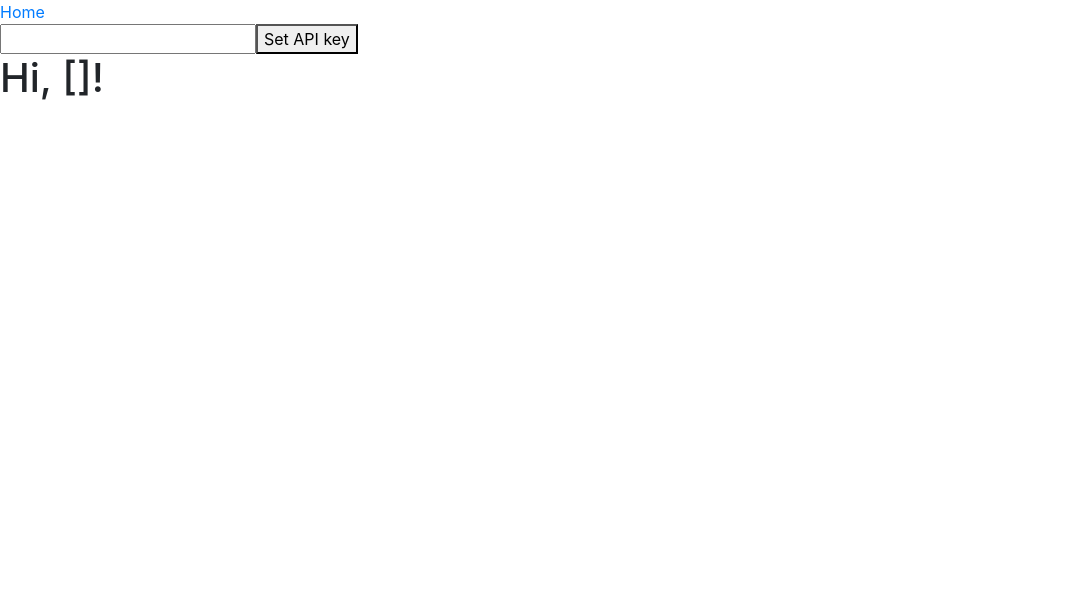
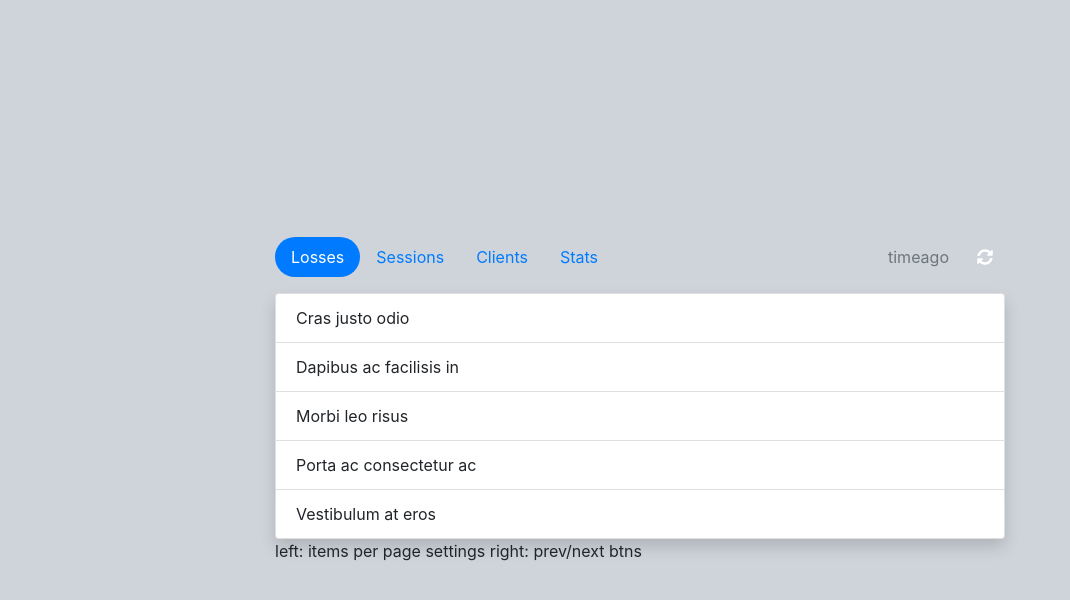
Before and after one commit to juzraai/torn-losers-log, a Vue app: page /#/ in a window 1280 px wide. Shown: the top 600 px of the page, without its empty margins (0-1070 px from the left). Built offline with nearby package versions, Linux system fonts and the light colour scheme.

Commit message:
building UI

```diff
--- a/public/index.html
+++ b/public/index.html
@@ -6,6 +6,9 @@
 	<meta http-equiv="X-UA-Compatible" content="IE=edge">
 	<meta name="viewport" content="width=device-width,initial-scale=1.0">
 	<link rel="icon" href="<%= BASE_URL %>favicon.ico">
+	<link rel="stylesheet" href="https://cdnjs.cloudflare.com/ajax/libs/font-awesome/5.9.0/css/all.min.css"
+		integrity="sha512-q3eWabyZPc1XTCmF+8/LuE1ozpg5xxn7iO89yfSOd5/oKvyqLngoNGsx8jq92Y8eXJ/IRxQbEC+FGSYxtk2oiw=="
+		crossorigin="anonymous" />
 	<title>
 		<%= htmlWebpackPlugin.options.title %>
 	</title>
--- a/src/App.vue
+++ b/src/App.vue
@@ -1,8 +1,52 @@
 <template>
-	<div>
-		<div>
-			<router-link to="/">Home</router-link>
+	<div class="bg-light h-100">
+		<div class="h-100 d-flex flex-column justify-content-center">
+			<div class="container">
+				<div class="row">
+					<div class="col-md-10 col-lg-8 mx-auto my-5">
+						<ul class="mb-3 nav nav-pills">
+							<li
+								class="nav-item"
+								:key="r.path"
+								v-for="r in routes"
+							>
+								<router-link
+									class="nav-link"
+									:class="{ active: r.path == $router.currentRoute.path }"
+									:to="r.path"
+								>{{ r.name }}</router-link>
+							</li>
+							<li class="ml-auto nav-item">
+								<a
+									class="disabled nav-link"
+									href="#"
+								>timeago</a>
+							</li>
+							<li class="nav-item">
+								<a
+									href="#"
+									class="nav-link refresh-button"
+								>
+									<i class="fas fa-sync-alt"></i>
+								</a>
+							</li>
+						</ul>
+						<router-view />
+					</div>
+				</div>
+			</div>
 		</div>
-		<router-view />
 	</div>
 </template>
+
+<script>
+import { routes } from "@/router"
+
+export default {
+	data() {
+		return {
+			routes,
+		};
+	},
+};
+</script>
--- a/src/router/index.js
+++ b/src/router/index.js
@@ -3,12 +3,19 @@ import VueRouter from 'vue-router'
 
 Vue.use(VueRouter)
 
-const routes = [
-	{
-		path: '/',
-		name: 'Home',
-		component: () => import('../views/Home.vue')
+function r(path, name) {
+	return {
+		path,
+		name,
+		component: () => import(`../views/${name}.vue`)
 	}
+}
+
+export const routes = [
+	r('/', 'Losses'),
+	r('/sessions', 'Sessions'),
+	r('/clients', 'Clients'),
+	r('/stats', 'Stats'),
 ]
 
 const router = new VueRouter({
--- a/src/scss/_bootstrap.scss
+++ b/src/scss/_bootstrap.scss
@@ -7,7 +7,7 @@
 //@import "~bootstrap/scss/images";
 //@import "~bootstrap/scss/code";
 @import "~bootstrap/scss/grid";
-@import "~bootstrap/scss/tables";
+//@import "~bootstrap/scss/tables";
 @import "~bootstrap/scss/forms";
 @import "~bootstrap/scss/buttons";
 @import "~bootstrap/scss/transitions";
@@ -25,7 +25,7 @@
 @import "~bootstrap/scss/alert";
 //@import "~bootstrap/scss/progress";
 //@import "~bootstrap/scss/media";
-//@import "~bootstrap/scss/list-group";
+@import "~bootstrap/scss/list-group";
 //@import "~bootstrap/scss/close";
 //@import "~bootstrap/scss/toasts";
 //@import "~bootstrap/scss/modal";
--- a/src/scss/_variables.scss
+++ b/src/scss/_variables.scss
@@ -0,0 +1,11 @@
+$gray-100: #f8f9fa;
+$gray-200: #e9ecef;
+$gray-300: #dee2e6;
+$gray-400: #ced4da;
+$gray-500: #adb5bd;
+$gray-600: #6c757d;
+$gray-700: #495057;
+$gray-800: #343a40;
+$gray-900: #212529;
+
+$light: $gray-400;
--- a/src/scss/style.scss
+++ b/src/scss/style.scss
@@ -1,2 +1,20 @@
 @import "variables";
 @import "bootstrap";
+
+html, body {
+	height: 100%;
+	position: relative;
+}
+
+.list-group {
+	@extend .shadow;
+}
+
+.nav-pills .nav-link {
+	@extend .rounded-pill;
+}
+
+.refresh-button {
+	@extend .btn, .btn-danger, .rounded-circle;
+	padding: .5rem .75rem;
+}
--- a/src/views/Home.vue
+++ b/src/views/Losses.vue
@@ -1,11 +1,24 @@
 <template>
 	<div>
-		<input
+		<!--
+			<input
 			type="text"
 			v-model="apiKeyInput"
 		>
 		<button @click="login(apiKeyInput)">Set API key</button>
 		<h1>Hi, {{ names[playerId] }} [{{ playerId }}]!</h1>
+		-->
+		<ul class="list-group">
+			<li class="list-group-item">Cras justo odio</li>
+			<li class="list-group-item">Dapibus ac facilisis in</li>
+			<li class="list-group-item">Morbi leo risus</li>
+			<li class="list-group-item">Porta ac consectetur ac</li>
+			<li class="list-group-item">Vestibulum at eros</li>
+		</ul>
+		<div>
+			left: items per page settings
+			right: prev/next btns
+		</div>
 	</div>
 </template>
 
@@ -24,10 +37,10 @@ export default {
 		};
 	},
 	computed: {
-		...mapState(["names", "playerId"])
+		...mapState(["names", "playerId"]),
 	},
 	methods: {
-		...mapActions(["login"])
+		...mapActions(["login"]),
 	},
 };
 </script>
```
